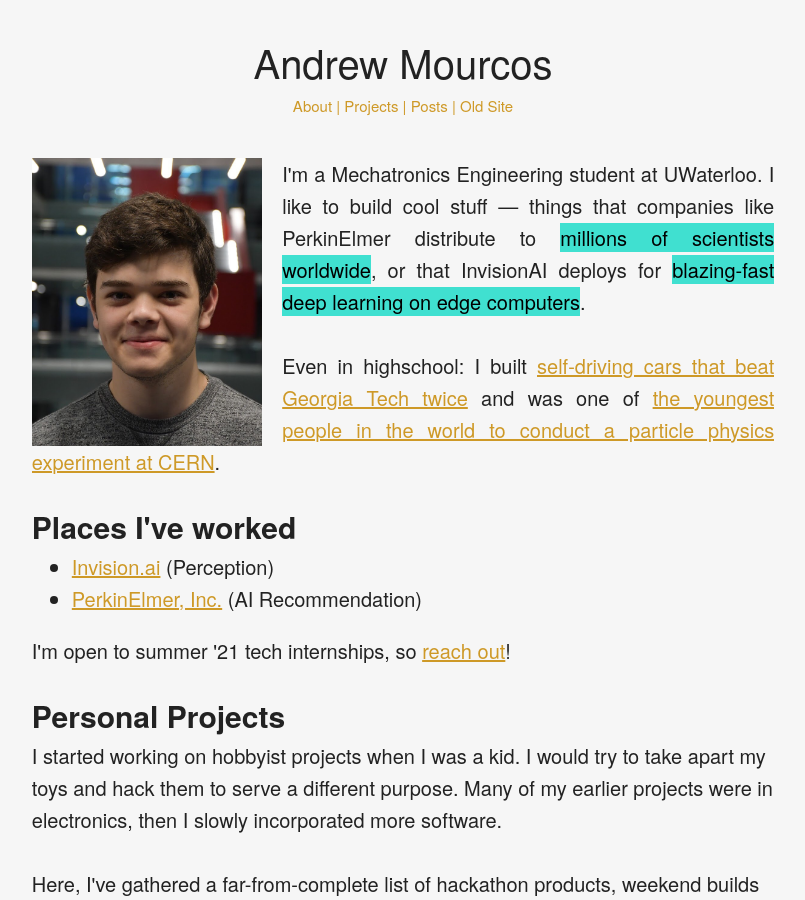
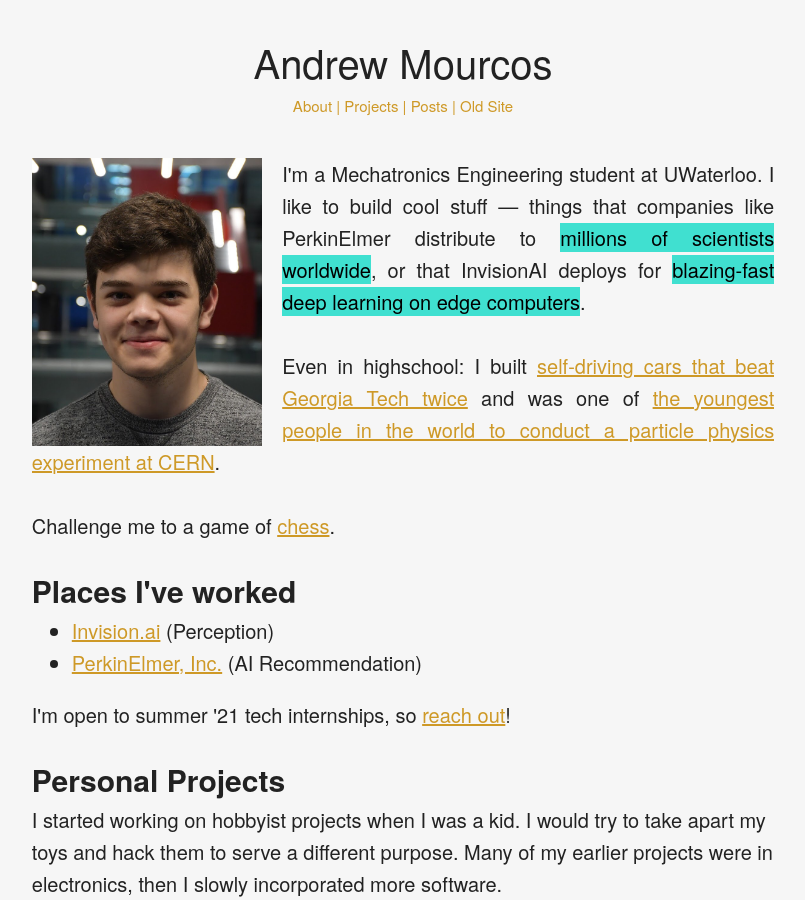
Before and after one commit to andrewmourcos/andrewmourcos.github.io, a Jekyll site: the page built from index.html, in a window 1280 px wide and 900 px high. Shown: the whole window, without its empty margins (237-1042 px from the left). Built offline with Jekyll 4.4.1, drawn with Linux system fonts in a browser that asks for light colours; nearby versions of some CDN libraries.

Commit message:
added chess link

```diff
--- a/index.html
+++ b/index.html
@@ -66,6 +66,8 @@
         I'm a Mechatronics Engineering student at UWaterloo. I like to build cool stuff — things that companies like PerkinElmer distribute to <mark>millions of scientists worldwide</mark>, or that InvisionAI deploys for <mark>blazing-fast deep learning on edge computers</mark>.
         <br><br>
         Even in highschool: I built <a href="/Media/IARRCCTV.mp4">self-driving cars that beat Georgia Tech twice</a> and was one of <a href="https://doi.org/10.1142/S2661339520500079">the youngest people in the world to conduct a particle physics experiment at CERN</a>.
+        <br><br>
+        Challenge me to a game of <a href="https://www.chess.com/member/andrewmourcos">chess</a>.
       </p>
     </section>
 
```
